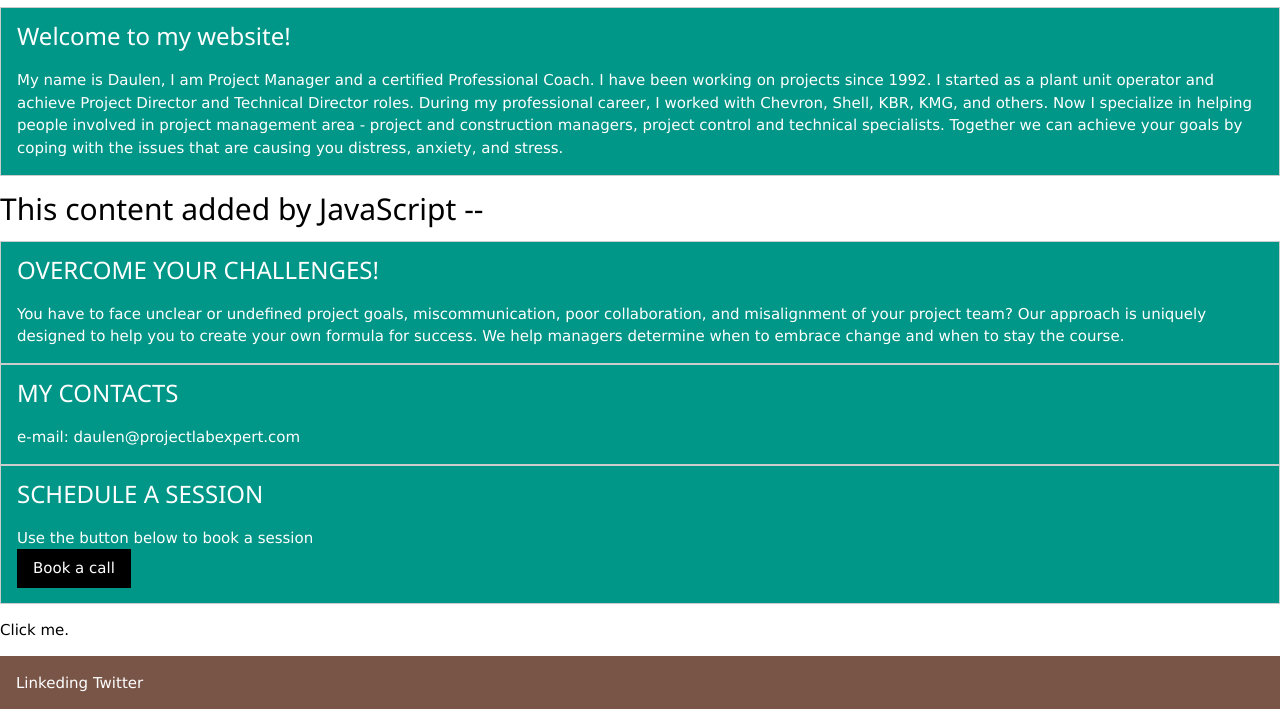
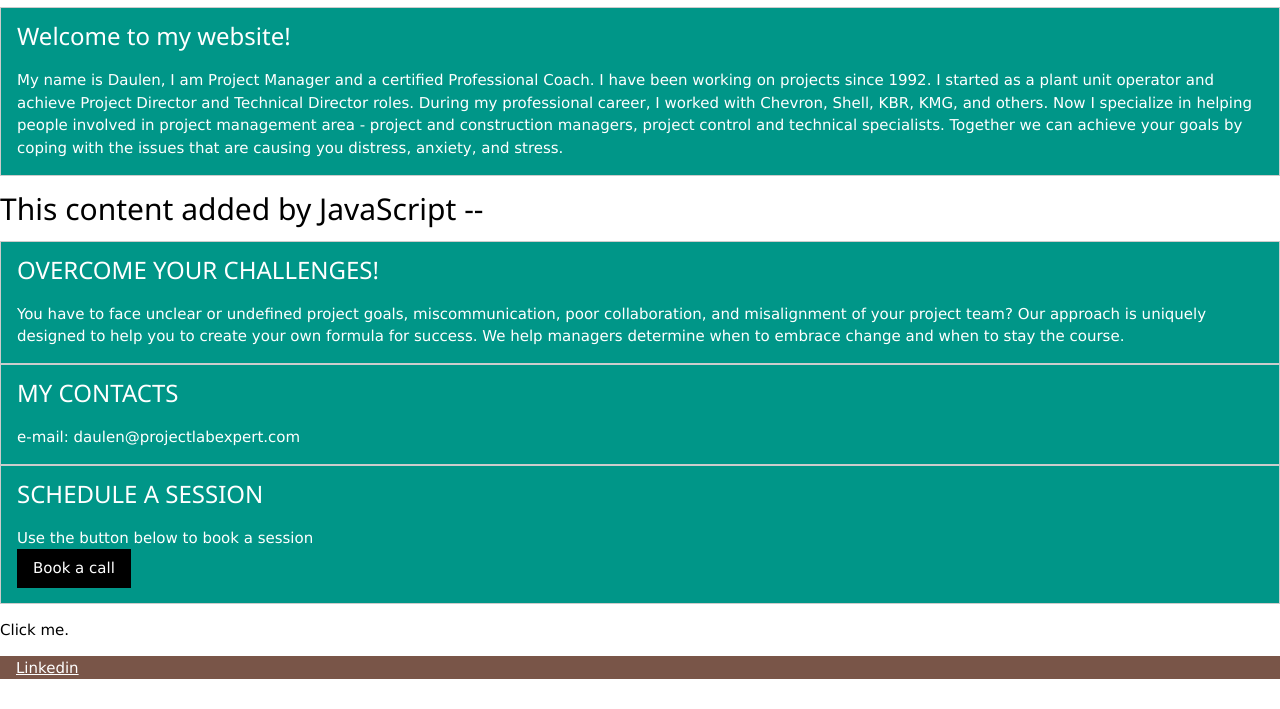
Before and after one commit to Daulen135/mywebsite, a plain HTML site: page index.html in a window 1280 px wide. Shown: the part 578-1287 px from the top of the page. After the commit the page ends 1257 px from the top, so only its background shows below. Drawn offline with nearby package versions, Linux system fonts and the light colour scheme.

Commit message:
updated index.html

```diff
--- a/index.html
+++ b/index.html
@@ -103,8 +103,8 @@ function mouseUp() {
 
 
 <article class="w3-container w3-brown" >
+<a href="https://www.linkedin.com/in/daulen-zhangabylov-14759411/" >Linkedin</a>
 
- <p>Linkeding     Twitter</p>
 </article>
 
 </body>
```
